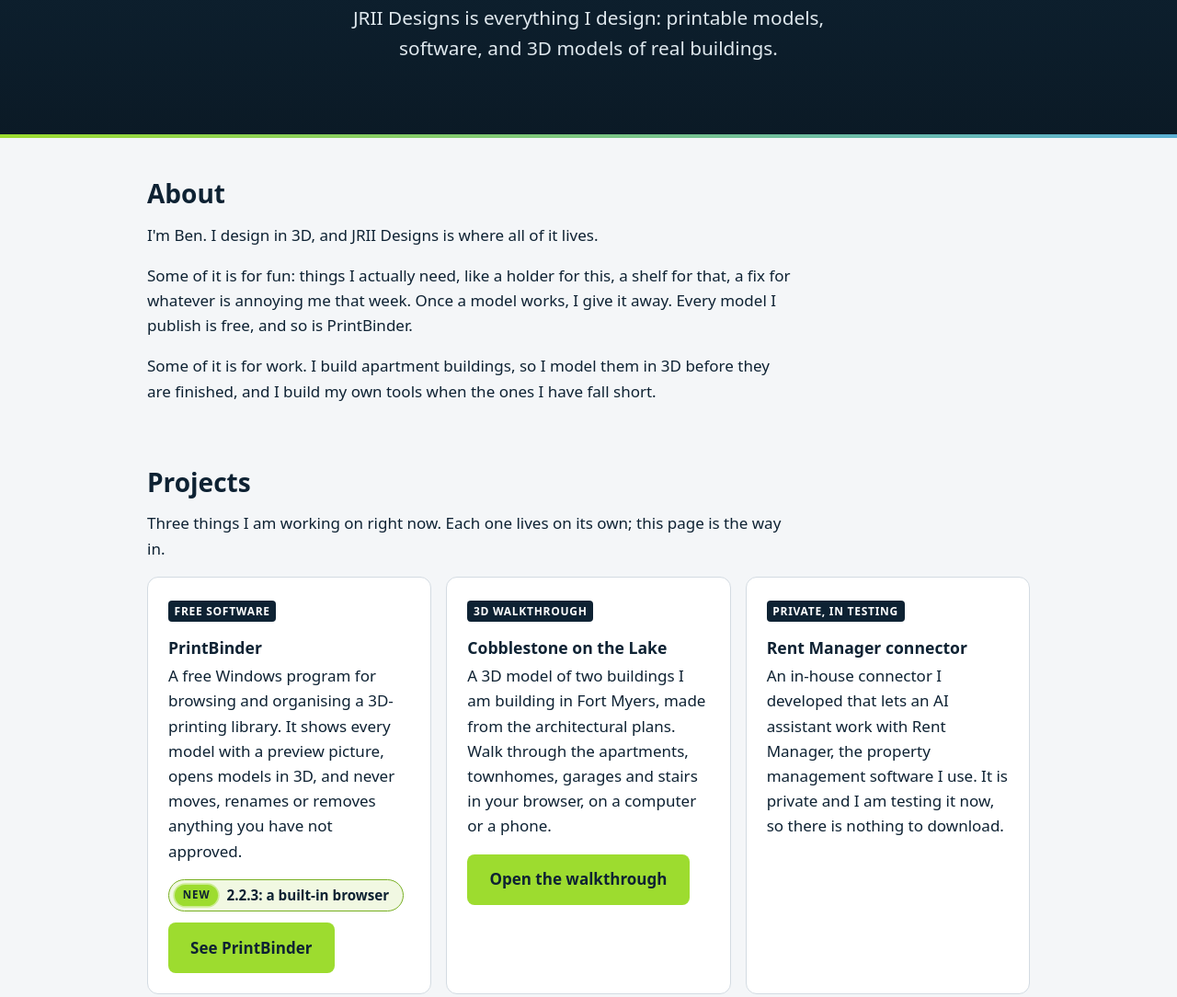
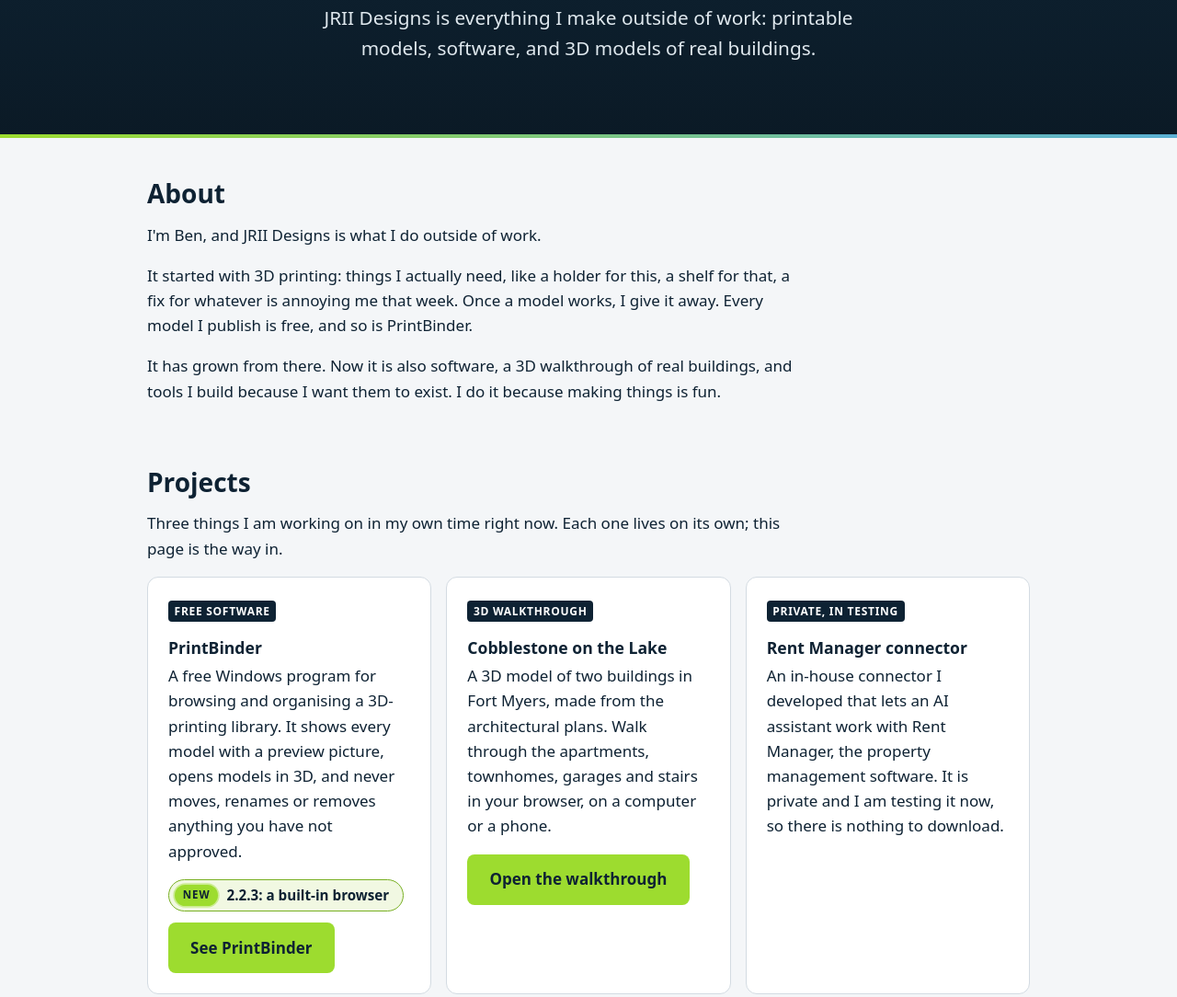
Before and after one commit to JRIIDesigns/jriidesigns.com, a plain HTML site: page index.html in a window 1280 px wide. Shown: the part 410-1494 px from the top of the page at 92% size. Drawn offline with Linux system fonts and the light colour scheme.

Commit message:
Home page draft: framed as what Ben does outside of work
Co-Authored-By: Claude Fable 5.2 <noreply@anthropic.com>

```diff
--- a/index.html
+++ b/index.html
@@ -3,13 +3,13 @@
 <head>
 <meta charset="utf-8">
 <meta name="viewport" content="width=device-width, initial-scale=1">
-<title>JRII Designs: 3D design, software and building models by Ben</title>
-<meta name="description" content="JRII Designs is Ben's design work: free 3D-printable models, PrintBinder, a 3D walkthrough of two buildings, and an in-house Rent Manager connector in testing.">
+<title>JRII Designs: what Ben designs outside of work</title>
+<meta name="description" content="JRII Designs is everything Ben designs outside of work: free 3D-printable models, PrintBinder, a 3D building walkthrough, and a Rent Manager connector in testing.">
 <link rel="canonical" href="https://jriidesigns.com/">
 <meta property="og:type" content="website">
 <meta property="og:site_name" content="JRII Designs">
 <meta property="og:title" content="JRII Designs">
-<meta property="og:description" content="3D design, software and building models by Ben.">
+<meta property="og:description" content="Everything Ben designs outside of work.">
 <meta property="og:url" content="https://jriidesigns.com/">
 <meta property="og:image" content="https://jriidesigns.com/assets/jrii-designs.png">
 <meta property="og:image:alt" content="JRII Designs logo">
@@ -35,7 +35,7 @@
   <div class="wrap hero hero-home">
     <img src="assets/jrii-designs.png" width="324" height="200" alt="JRII Designs">
     <h1>I design things in 3D, then build them.</h1>
-    <p class="lead">JRII Designs is everything I design: printable models, software, and 3D models of real buildings.</p>
+    <p class="lead">JRII Designs is everything I make outside of work: printable models, software, and 3D models of real buildings.</p>
   </div>
 </header>
 
@@ -45,9 +45,9 @@
     <div class="wrap">
       <h2 id="about">About</h2>
       <div class="prose">
-        <p>I'm Ben. I design in 3D, and JRII Designs is where all of it lives.</p>
-        <p>Some of it is for fun: things I actually need, like a holder for this, a shelf for that, a fix for whatever is annoying me that week. Once a model works, I give it away. Every model I publish is free, and so is PrintBinder.</p>
-        <p>Some of it is for work. I build apartment buildings, so I model them in 3D before they are finished, and I build my own tools when the ones I have fall short.</p>
+        <p>I'm Ben, and JRII Designs is what I do outside of work.</p>
+        <p>It started with 3D printing: things I actually need, like a holder for this, a shelf for that, a fix for whatever is annoying me that week. Once a model works, I give it away. Every model I publish is free, and so is PrintBinder.</p>
+        <p>It has grown from there. Now it is also software, a 3D walkthrough of real buildings, and tools I build because I want them to exist. I do it because making things is fun.</p>
       </div>
     </div>
   </section>
@@ -55,7 +55,7 @@
   <section aria-labelledby="projects">
     <div class="wrap">
       <h2 id="projects">Projects</h2>
-      <p class="prose">Three things I am working on right now. Each one lives on its own; this page is the way in.</p>
+      <p class="prose">Three things I am working on in my own time right now. Each one lives on its own; this page is the way in.</p>
       <ul class="grid">
         <li class="card">
           <p><span class="tag">Free software</span></p>
@@ -67,13 +67,13 @@
         <li class="card">
           <p><span class="tag">3D walkthrough</span></p>
           <h3>Cobblestone on the Lake</h3>
-          <p>A 3D model of two buildings I am building in Fort Myers, made from the architectural plans. Walk through the apartments, townhomes, garages and stairs in your browser, on a computer or a phone.</p>
+          <p>A 3D model of two buildings in Fort Myers, made from the architectural plans. Walk through the apartments, townhomes, garages and stairs in your browser, on a computer or a phone.</p>
           <p><a class="btn btn-primary" href="https://cobblestone-on-the-lake.pages.dev/" rel="noopener">Open the walkthrough</a></p>
         </li>
         <li class="card">
           <p><span class="tag">Private, in testing</span></p>
           <h3>Rent Manager connector</h3>
-          <p>An in-house connector I developed that lets an AI assistant work with Rent Manager, the property management software I use. It is private and I am testing it now, so there is nothing to download.</p>
+          <p>An in-house connector I developed that lets an AI assistant work with Rent Manager, the property management software. It is private and I am testing it now, so there is nothing to download.</p>
         </li>
       </ul>
     </div>
```
